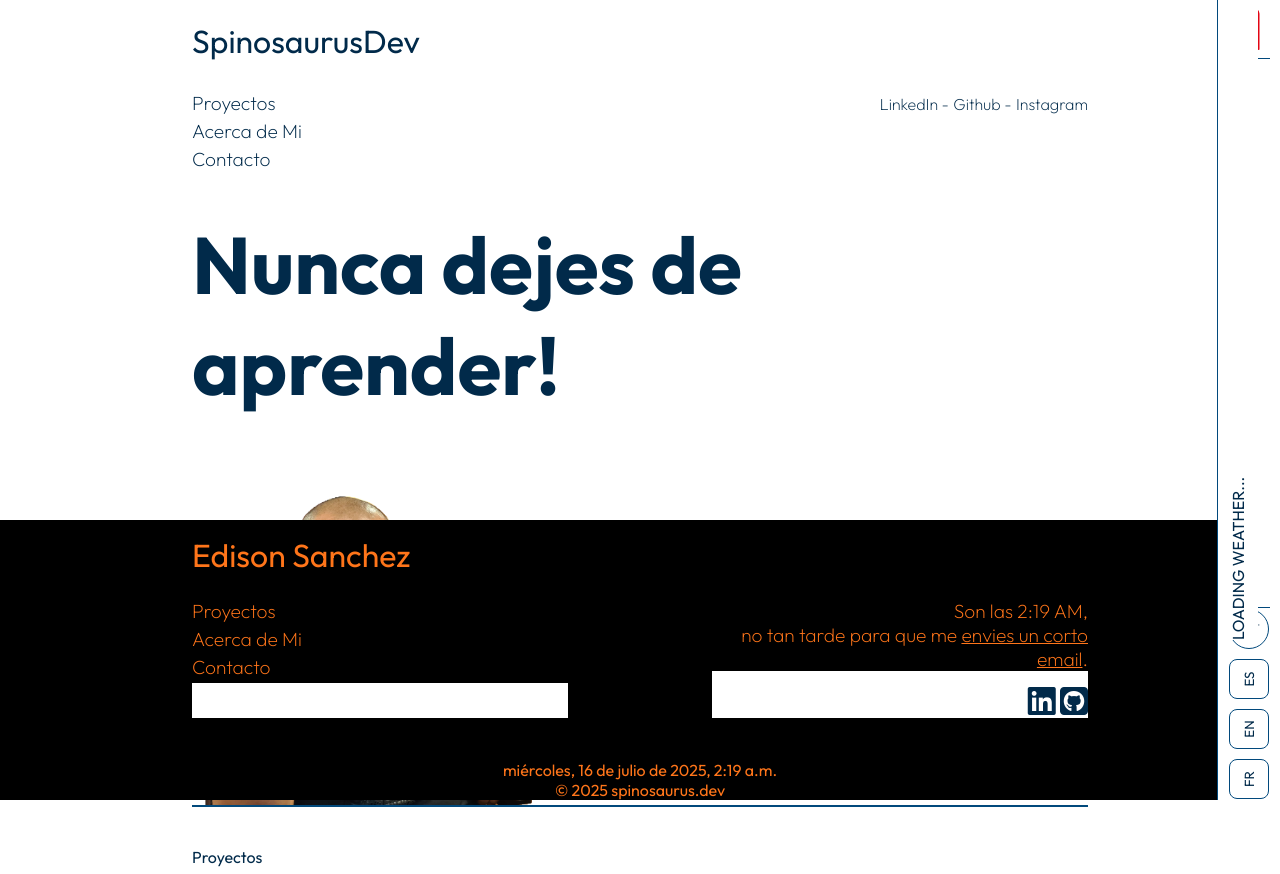
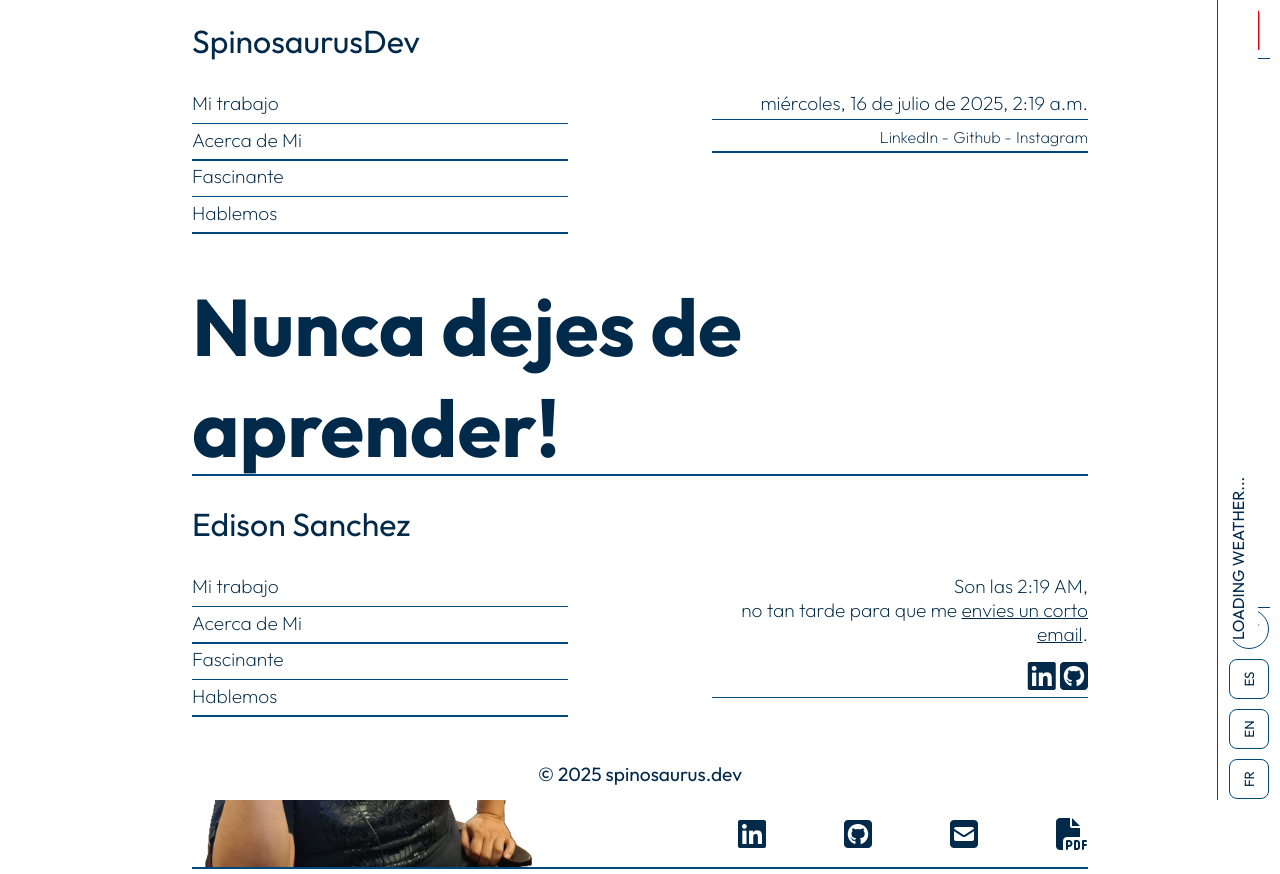
Before and after one commit to spinosaurusdev/portfolio, a plain HTML site: page index.html in a window 1280 px wide. Shown: the top 874 px of the page. Drawn offline with Linux system fonts and the light colour scheme.

Commit message:
updated styles

```diff
--- a/index.html
+++ b/index.html
@@ -59,22 +59,32 @@
     </nav>
     <section class="header__menu__container">
       <nav class="header__menu__left">
-        <a class="header__menu__link" href="/gabin.html">Proyectos</a>
+        <a class="header__menu__link" href="#">Mi trabajo</a>
+        <div class="breakline"></div>
 
         <a class="header__menu__link" href="#">Acerca de Mi</a>
+        <div class="breakline"></div>
 
-        <a class="header__menu__link" href="#">Contacto</a>
+        <a class="header__menu__link" href="#">Fascinante</a>
+        <div class="breakline"></div>
+
+        <a class="header__menu__link" href="#">Hablemos</a>
+        <div class="breakline"></div>
 
       </nav>
       <nav class="header__menu__right">
 
 
-
+        <div>
+          <p class="format__date" id="date">Loading date...</p>
+          <div class="breakline"></div>
+        </div>
         <section class="header__menu__social">
           <a class="header__menu__link" href="https://www.linkedin.com/in/edison-sanchez-norato/"
             id="dynamic__text">LinkedIn -</a>
           <a class="header__menu__link" href="https://github.com/spinosaurusdev" id="dynamic__text">Github -</a>
           <a class="header__menu__link" href="https://instagram.com/spinosaurusdev" id="dynamic__text">Instagram</a>
+          <div class="breakline"></div>
         </section>
 
       </nav>
@@ -119,16 +129,23 @@
 
 
   <footer class="footer">
+    <div class="footer__menu__linea"></div>
     <nav class="footer__menu">
       <a class="footer__menu__link" href="#">Edison Sanchez</a>
     </nav>
     <section class="footer__menu__container">
       <nav class="footer__menu__left">
-        <a class="footer__menu__link" href="#">Proyectos</a>
+        <a class="footer__menu__link" href="#">Mi trabajo</a>
+        <div class="breakline"></div>
 
         <a class="footer__menu__link" href="#">Acerca de Mi</a>
+        <div class="breakline"></div>
 
-        <a class="footer__menu__link" href="#">Contacto</a>
+        <a class="footer__menu__link" href="#">Fascinante</a>
+        <div class="breakline"></div>
+
+        <a class="footer__menu__link" href="#">Hablemos</a>
+        <div class="breakline"></div>
 
       </nav>
       <nav class="footer__menu__right">
@@ -140,12 +157,11 @@
           <a href="https://www.linkedin.com/in/edison-sanchez-norato/"><i class="fa-brands fa-linkedin"></i></a>
           <a href="https://github.com/spinosaurusdev"><i class="fa-brands fa-square-github"></i></a>
         </section>
+        <div class="breakline"></div>
       </nav>
     </section>
-    <div>
-      <p class="format__date" id="date">Loading date...</p>
-    </div>
-    <p class="format__date">&copy; 2025 spinosaurus.dev</p>
+
+    <p class="format__copy">&copy; 2025 spinosaurus.dev</p>
   </footer>
   <script src="app.js"></script>
 </body>
--- a/styles.css
+++ b/styles.css
@@ -77,8 +77,10 @@
   --text-color2: var(--clr-11);
   --text-color3: var(--fnt4);
   --text-color4: var(--clr-0);
+  --text-hoover: var(--fnt7);
   --background: var(--clr-blue-1);
   --line: var(--clr-blue-1);
+  --line2: var(--fnt0-m);
   color: var(--clr-10);
   --image1: url("./assets/bezosW.jpg");
   --image2: url("./assets/jobs.jpg");
@@ -92,8 +94,10 @@
   --text-color2: var(--clr-0);
   --text-color3: var(--clr-blue);
   --text-color4: var(--clr-11);
+  --text-hoover: var(--fnt7);
   --background: var(--fnt0-m);
   --line: var(--fnt0-m);
+  --line2: var(--clr-blue-1);
   color: var(--clr-0);
   --image1: url("./assets/bezosB.jpg");
   --image2: url("./assets/jobsB.jpg");
@@ -213,6 +217,25 @@
   align-items: center;
   flex-direction: column;
 }
+
+.breakline {
+  width: 100%;
+  height: 1.5px;
+  background-color: var(--line);
+  margin: 3.5px 0;
+}
+
+.breakline2 {
+  width: 100%;
+  height: 1.5px;
+  background-color: var(--line2);
+  margin: 3.5px 0;
+}
+
+.format__date {
+  font-size: 1.2rem;
+}
+
 .header {
   display: flex;
   width: 100%;
@@ -257,10 +280,11 @@
 .header__menu__nolink {
   text-decoration: none;
   height: 28px;
+  cursor: pointer;
 }
 
 .header__menu__link:hover {
-  color: var(--fnt7);
+  color: var(--text-hoover);
 }
 
 .header__menu__nolink {
@@ -373,11 +397,10 @@ i {
   bottom: 0;
   display: flex;
   width: 100%;
-  height: 280px;
+  height: auto;
   align-items: center;
   justify-content: center;
   flex-direction: column;
-  background-color: var(--background-color2);
 }
 
 .footer__menu {
@@ -389,15 +412,22 @@ i {
   padding: 0 20px;
   font-size: 2rem;
   margin-bottom: 21px;
-  background-color: var(--background-color2);
   cursor: pointer;
+}
+
+.footer__menu__linea {
+  margin-bottom: 7px;
+  width: 70%;
+  border-top: 2px solid var(--line);
 }
 
 .footer__menu__link {
   text-decoration: none;
   height: 28px;
-  color: var(--text-color3);
-  background-color: var(--background-color2);
+}
+
+.footer__menu__link:hover {
+  color: var(--text-hoover);
 }
 
 .footer__menu__container {
@@ -405,7 +435,6 @@ i {
   justify-content: space-between;
   width: 70%;
   margin-bottom: 42px;
-  background-color: var(--background-color2);
 }
 
 .footer__menu__left,
@@ -421,20 +450,12 @@ i {
   text-align: right;
 }
 
-.footer__menu__right,
-.format__date {
-  color: var(--text-color3);
-  background-color: var(--background-color2);
-}
-
-.footer__menu__contact,
-.footer__menu__detail {
-  color: var(--text-color3);
-  background-color: var(--background-color2);
-}
-
 .footer__emailme {
-  color: var(--text-color3);
   display: flex;
   justify-content: flex-end;
 }
+
+.format__copy {
+  font-size: 1.2rem;
+  margin-bottom: 14px;
+}
```
